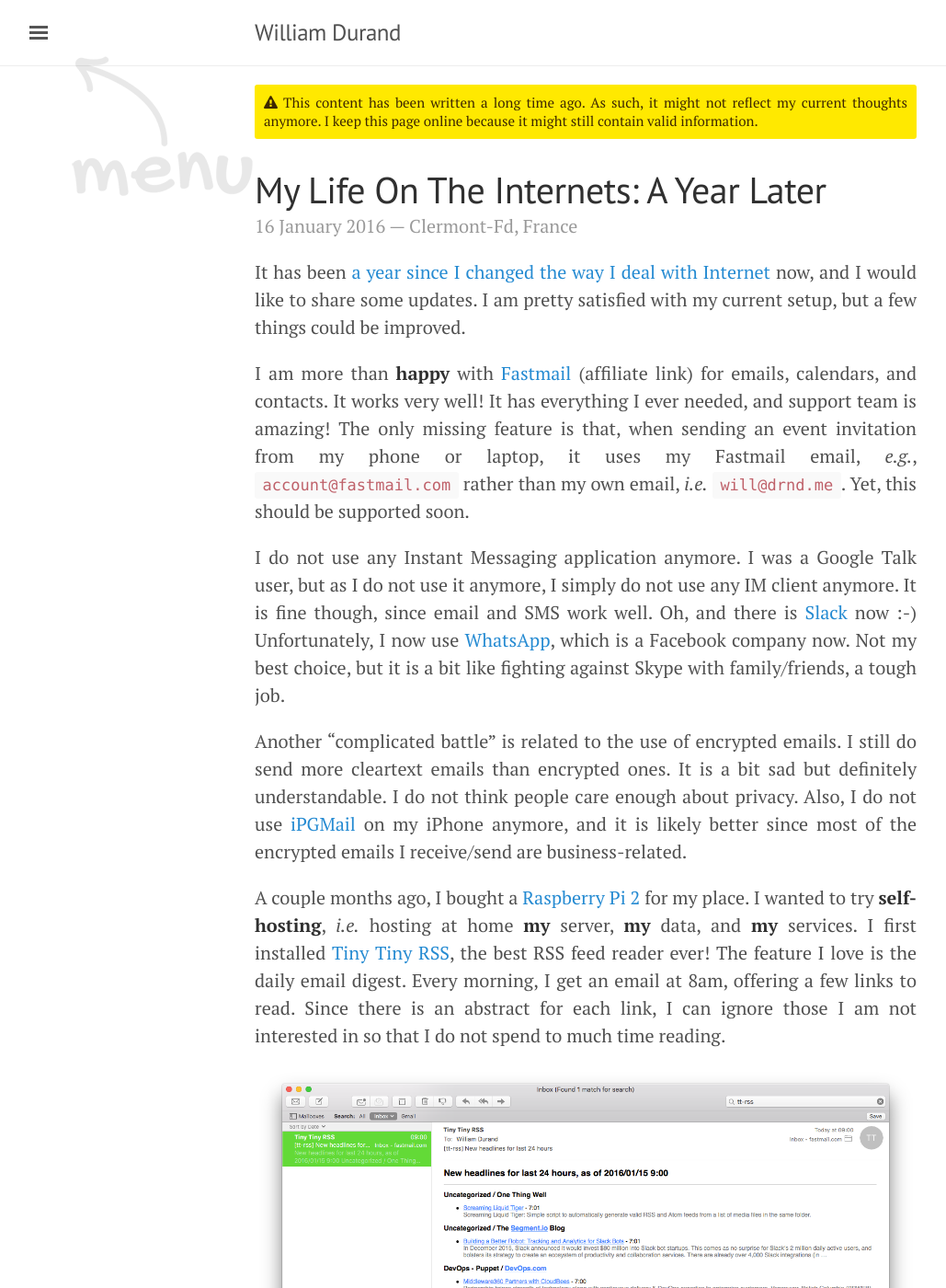
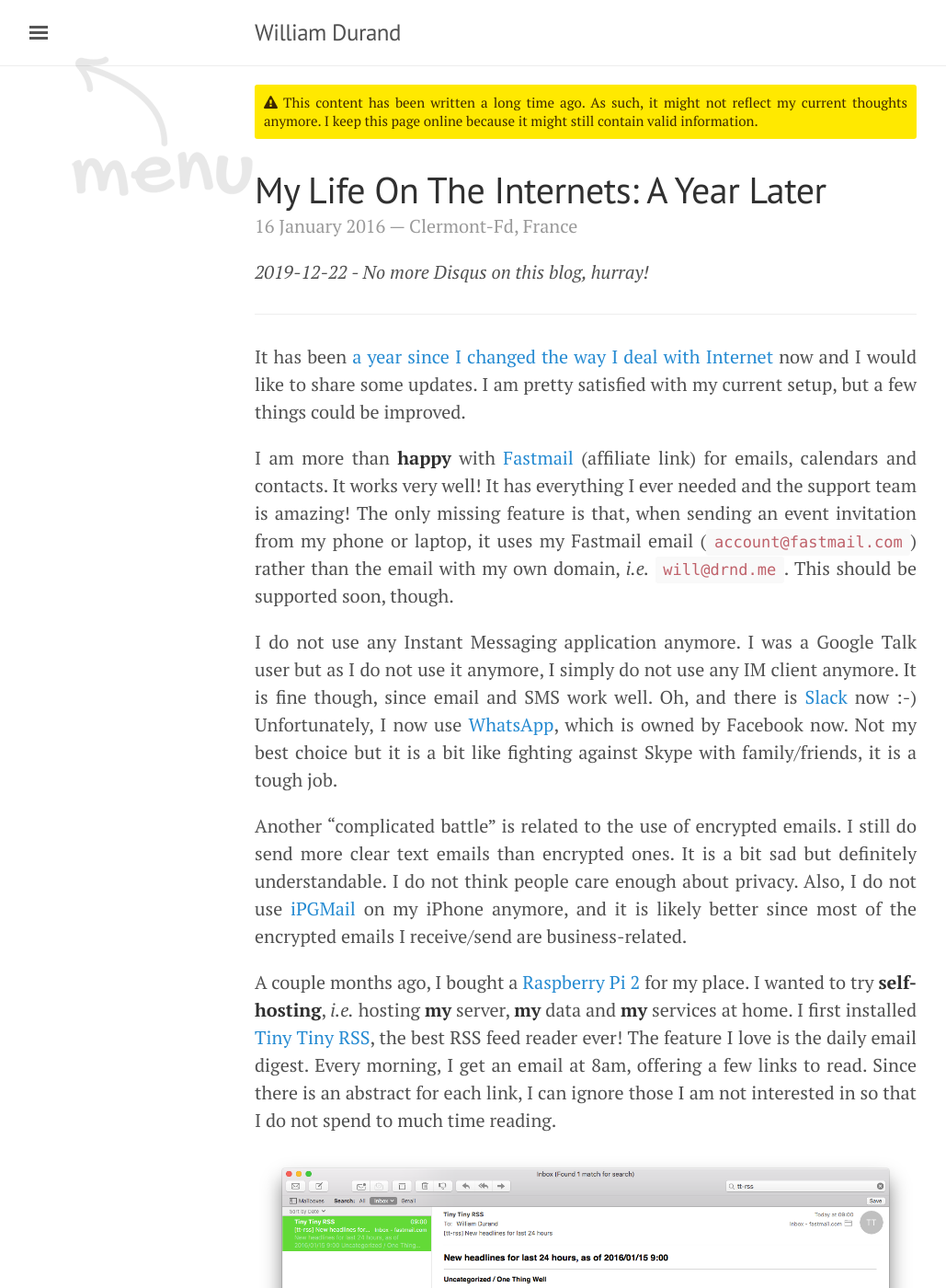
Before and after one commit to willdurand/willdurand.github.io, a Jekyll site: the page built from _posts/2016-01-16-my-life-on-the-internets-a-year-later.md, in a window 1280 px wide and 1400 px high. Shown: the whole window at 92% size, without its empty margins (3-1032 px from the left). Built offline with Jekyll 4.4.1, drawn with Linux system fonts in a browser that asks for light colours; some of the changed text lies outside the part shown.

Commit message:
Proof-read life on internets +1y

```diff
--- a/_posts/2016-01-16-my-life-on-the-internets-a-year-later.md
+++ b/_posts/2016-01-16-my-life-on-the-internets-a-year-later.md
@@ -5,53 +5,56 @@
 audio: false
 title: "My Life On The Internets: A Year Later"
 tweet_id: 688260129322450944
+updates:
+  - date: 2019-12-22
+    content: No more Disqus on this blog, hurray!
 ---
 
 It has been [a year since I changed the way I deal with
-Internet](/2015/01/16/rethinking-my-life-on-the-internets/) now, and I would
-like to share some updates. I am pretty satisfied with my current setup, but a
-few things could be improved.
+Internet](/2015/01/16/rethinking-my-life-on-the-internets/) now and I would like
+to share some updates. I am pretty satisfied with my current setup, but a few
+things could be improved.
 
 I am more than **happy** with [Fastmail](http://www.fastmail.com/?STKI=13808765)
-(affiliate link) for emails, calendars, and contacts. It works very well! It has
-everything I ever needed, and support team is amazing! The only missing feature
-is that, when sending an event invitation from my phone or laptop, it uses my
-Fastmail email, _e.g._, `account@fastmail.com` rather than my own email, _i.e._
-`will@drnd.me`. Yet, this should be supported soon.
+(affiliate link) for emails, calendars and contacts. It works very well! It has
+everything I ever needed and the support team is amazing! The only missing
+feature is that, when sending an event invitation from my phone or laptop, it
+uses my Fastmail email (`account@fastmail.com`) rather than the email with my
+own domain, _i.e._ `will@drnd.me`. This should be supported soon, though.
 
-I do not use any Instant Messaging application anymore. I was a Google Talk
-user, but as I do not use it anymore, I simply do not use any IM client anymore.
+I do not use any Instant Messaging application anymore. I was a Google Talk user
+but as I do not use it anymore, I simply do not use any IM client anymore.
 It is fine though, since email and SMS work well. Oh, and there is
 [Slack](https://slack.com/) now :-) Unfortunately, I now use
-[WhatsApp](https://www.whatsapp.com/), which is a Facebook company now. Not my
-best choice, but it is a bit like fighting against Skype with family/friends, a
-tough job.
+[WhatsApp](https://www.whatsapp.com/), which is owned by Facebook now. Not my
+best choice but it is a bit like fighting against Skype with family/friends, it
+is a tough job.
 
 Another "complicated battle" is related to the use of encrypted emails. I still
-do send more cleartext emails than encrypted ones. It is a bit sad but
+do send more clear text emails than encrypted ones. It is a bit sad but
 definitely understandable. I do not think people care enough about privacy.
 Also, I do not use [iPGMail](https://ipgmail.com/) on my iPhone anymore, and it
 is likely better since most of the encrypted emails I receive/send are
 business-related.
 
 A couple months ago, I bought a [Raspberry Pi 2](https://www.raspberrypi.org/)
-for my place. I wanted to try **self-hosting**, _i.e._ hosting at home **my**
-server, **my** data, and **my** services. I first installed [Tiny Tiny
+for my place. I wanted to try **self-hosting**, _i.e._ hosting **my** server,
+**my** data and **my** services at home. I first installed [Tiny Tiny
 RSS](https://tt-rss.org/), the best RSS feed reader ever! The feature I love is
 the daily email digest. Every morning, I get an email at 8am, offering a few
 links to read. Since there is an abstract for each link, I can ignore those I am
 not interested in so that I do not spend to much time reading.
 
-![](/images/posts/tt-rss.png)
+![An email sent by Tiny Tiny RSS](/images/posts/tt-rss.png)
 
 I also self-host a Pastebin like, called
-[ZeroBin](https://github.com/sebsauvage/ZeroBin), and lately
+[ZeroBin](https://github.com/sebsauvage/ZeroBin), and
 [ownCloud](https://owncloud.org/). The latter actually brings a new way of
 thinking: we can go deeper (_Hi Cobb!_). Indeed, **ownCloud** 8 is amazingly
 stable and fast, and it is now possible to [replace
 Dropbox](https://twitter.com/couac/status/686325660080562178) (or Drive), but
 also to **self-host calendars and contacts**. I would not self-host my emails
-though since emails are rather critical, and should not be unavailable for too
+though, since emails are rather critical and should not be unavailable for too
 long. At work, we chose to self-host most of our tools, including files,
 calendars, and contacts. I may consider moving my personal calendars/contacts
 from Fastmail to my ownCloud instance too. In case you do not want to manage
@@ -61,8 +64,9 @@
 Last but not least, I keep using [Instapaper](https://www.instapaper.com), the
 last web application that I am not self-hosting, even though
 [Wallabag](https://www.wallabag.org/) seems more and more what I need. What is
-weird is that I do not know why... Oh, and I still did not find any
-[Disqus](https://disqus.com/) alternative.
+weird is that I do not know why I am still relying on Instapaper instead of
+Wallabag. Oh and I still did not find any [Disqus](https://disqus.com/)
+alternative.
 
 If you have any suggestions/ideas/whatever or want to share your own experience,
 comments are open :-)
```
